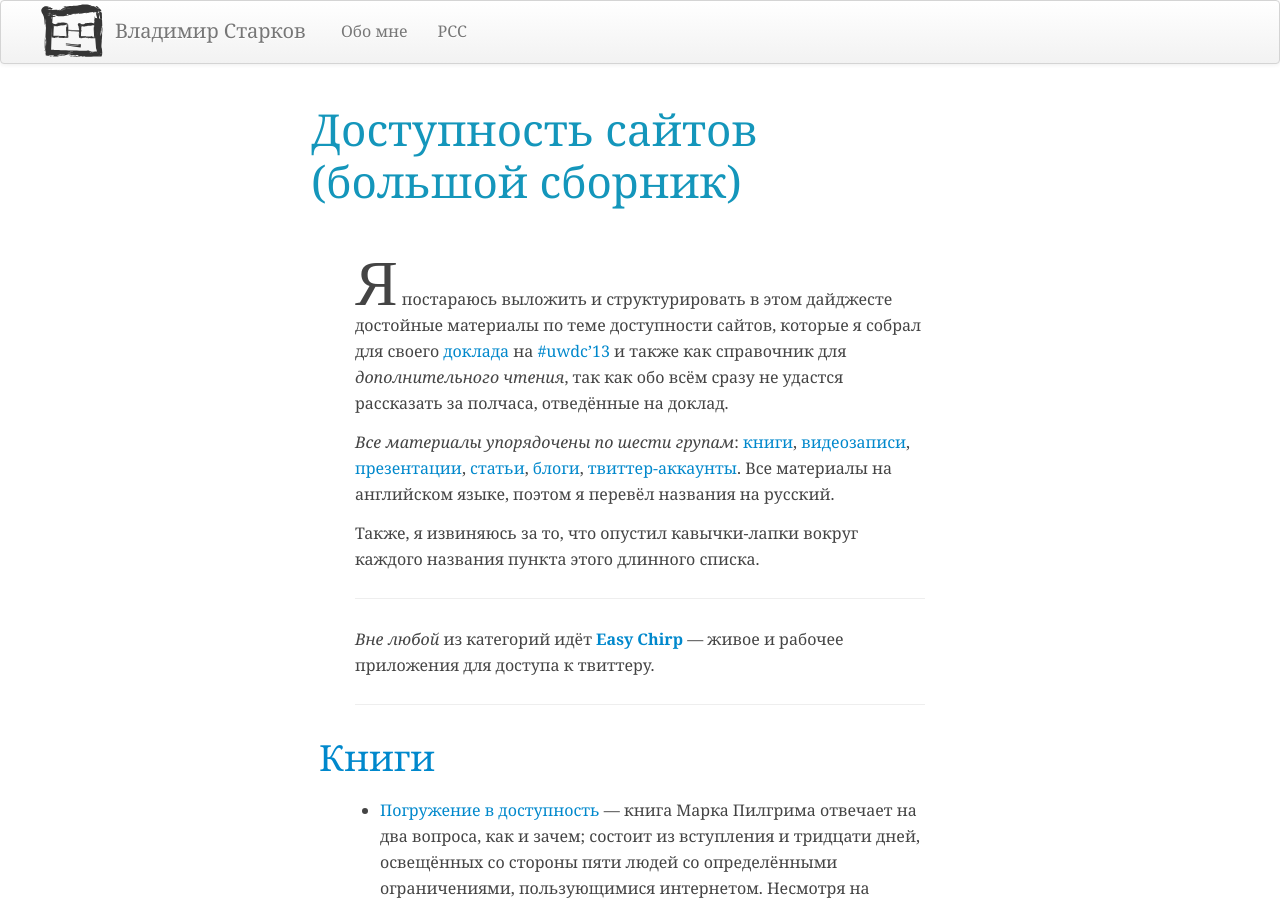
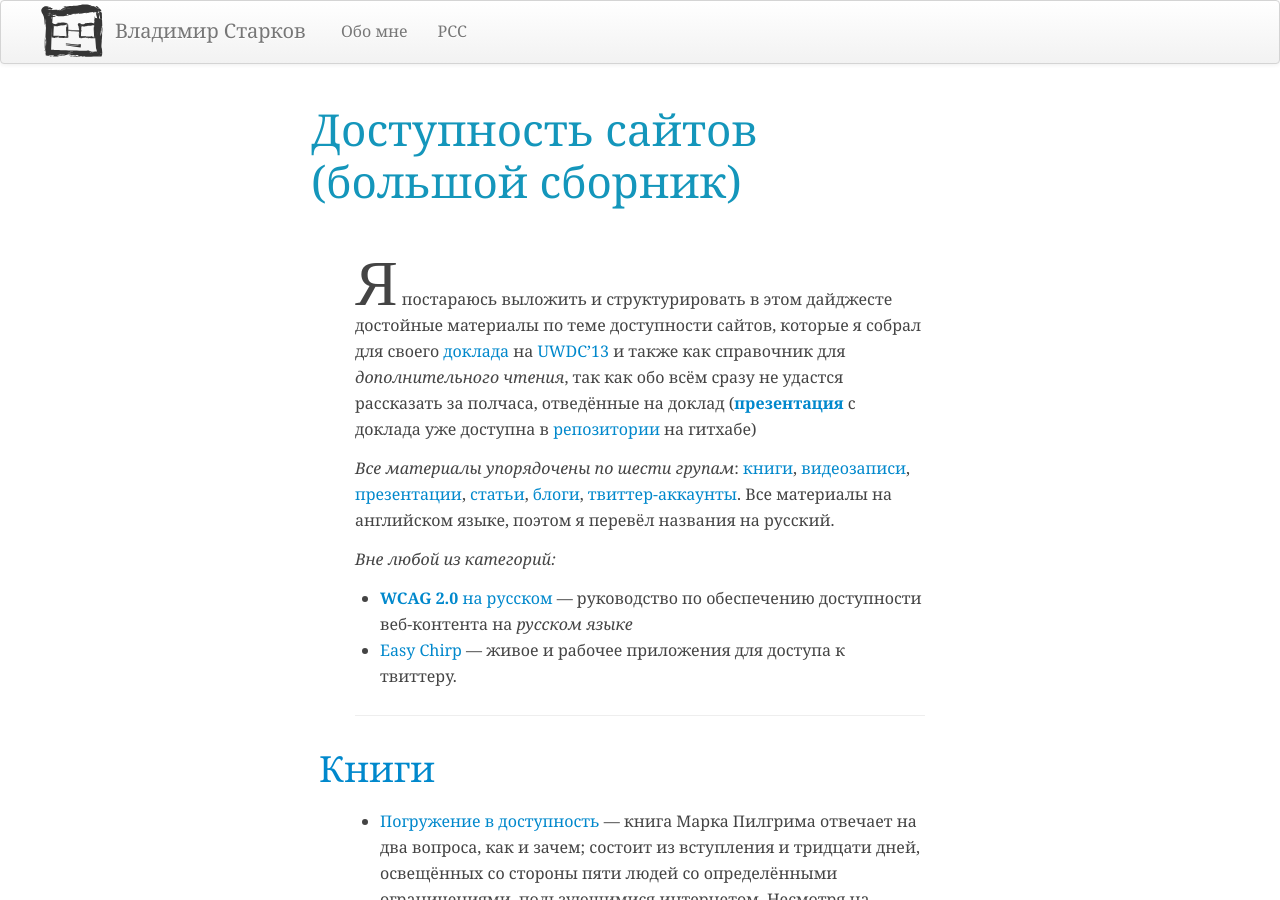
Before and after one commit to iamstarkov/vstarkov.ru, a Jekyll site: the page built from _posts/2013-02-07-big-a11y-digest.md, in a window 1280 px wide and 900 px high. Built offline with Jekyll 4.4.1, drawn with Linux system fonts in a browser that asks for light colours; nearby versions of some CDN libraries.

Commit message:
added link to presentation and WCAG translation

```diff
--- a/_posts/2013-02-07-big-a11y-digest.md
+++ b/_posts/2013-02-07-big-a11y-digest.md
@@ -9,18 +9,25 @@ categories : [accessibility, a11y]
 Доступность сайтов (большой сборник)
 ========================================
 
-Я постараюсь выложить и структурировать в этом дайджесте достойные материалы по теме доступности сайтов, которые я собрал для своего [доклада](http://2013.uwdc.ru/program/presentation/web-development/dostupnost_saytov_dlya_lyudey_s_ogranichennyimi_vozmojnostyami_n.html) на [#uwdc’13](http://2013.uwdc.ru/) и также как справочник для *дополнительного чтения*, так как обо всём сразу не удастся рассказать за полчаса, отведённые на доклад.
+Я постараюсь выложить и структурировать в этом дайджесте достойные материалы по
+теме доступности сайтов, которые я собрал для своего [доклада][1] на [UWDC’13][3]
+и также как справочник для *дополнительного чтения*, так как обо всём сразу
+не удастся рассказать за полчаса, отведённые на доклад ([**презентация**][5]
+с доклада уже доступна в [репозитории][4] на гитхабе)
 
-*Все материалы упорядочены по шести групам*: [книги](#books), [видеозаписи](#videos), [презентации](#presentations), [статьи](#articles), [блоги](#blogs), [твиттер-аккаунты](#twitters). Все материалы на английском языке, поэтом я перевёл названия на русский.
+*Все материалы упорядочены по шести групам*: [книги](#books),
+[видеозаписи](#videos), [презентации](#presentations), [статьи](#articles),
+[блоги](#blogs), [твиттер-аккаунты](#twitters). Все материалы на английском
+языке, поэтом я перевёл названия на русский.
 
-Также, я извиняюсь за то, что опустил кавычки-лапки вокруг каждого названия пункта этого длинного списка.
+*Вне любой из категорий:*
 
+* [**WCAG 2.0** на русском][6] — руководство по обеспечению доступности
+веб-контента на *русском языке*
+* [Easy Chirp][1] — живое и рабочее приложения
+для доступа к твиттеру.
 
--------------------------------------------------------------------------------
-
-*Вне любой* из категорий идёт [**Easy Chirp**][1] — живое и рабочее приложения для доступа к твиттеру.
-
--------------------------------------------------------------------------------
+--------------------------------------------------------------------------------
 
 <h2 id="books"><a href="#books">
     Книги
@@ -119,3 +126,8 @@ categories : [accessibility, a11y]
 
 
 [1]: http://www.easychirp.com/ "Easy Chirp : web accessibility for the Twitter.com website application"
+[2]: http://2013.uwdc.ru/program/presentation/web-development/dostupnost_saytov_dlya_lyudey_s_ogranichennyimi_vozmojnostyami_n.html
+[3]: http://2013.uwdc.ru/
+[4]: https://github.com/matmuchrapna/a11y-2013
+[5]: http://matmuchrapna.github.com/a11y-2013/
+[6]: http://www.w3.org/Translations/WCAG20-ru/
```
